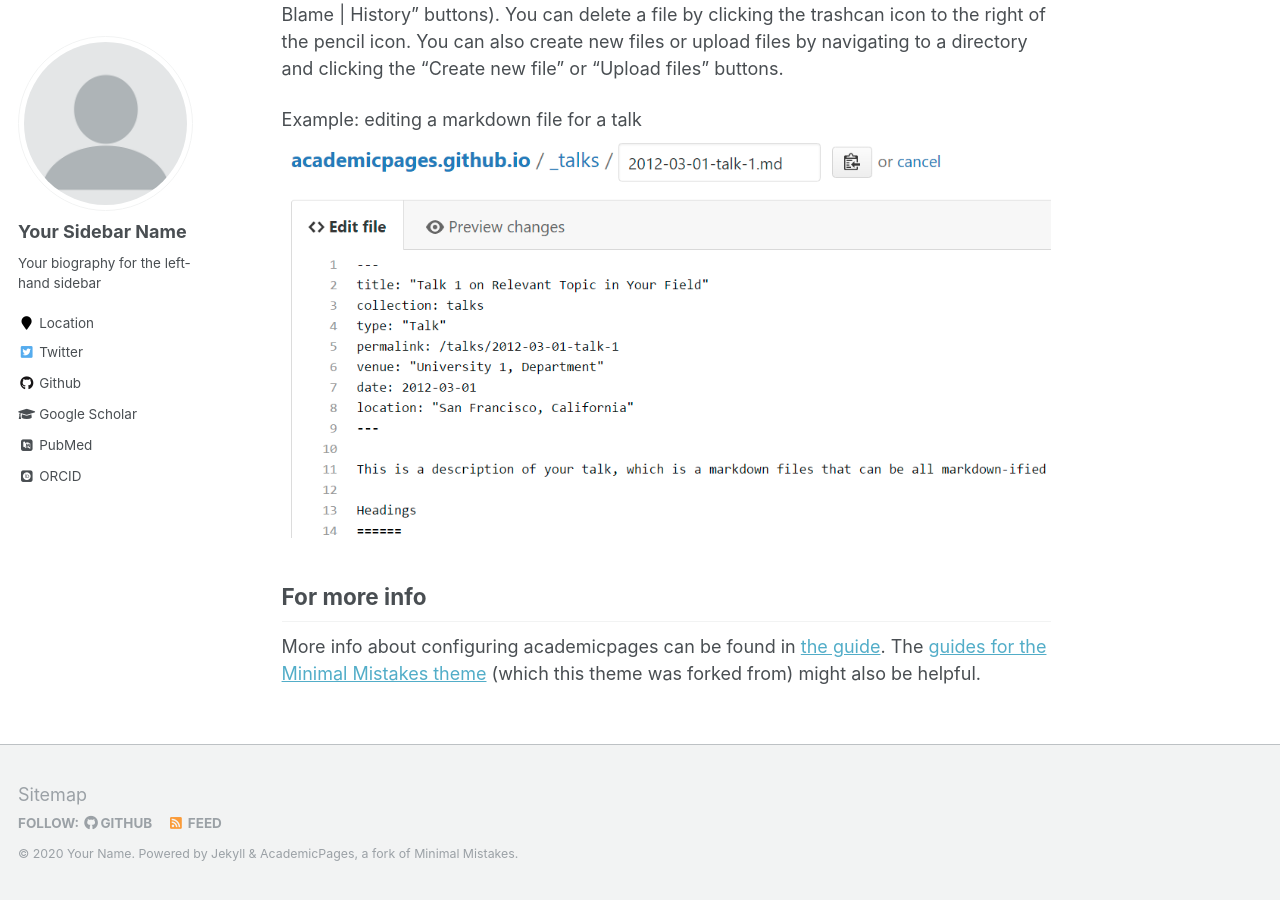
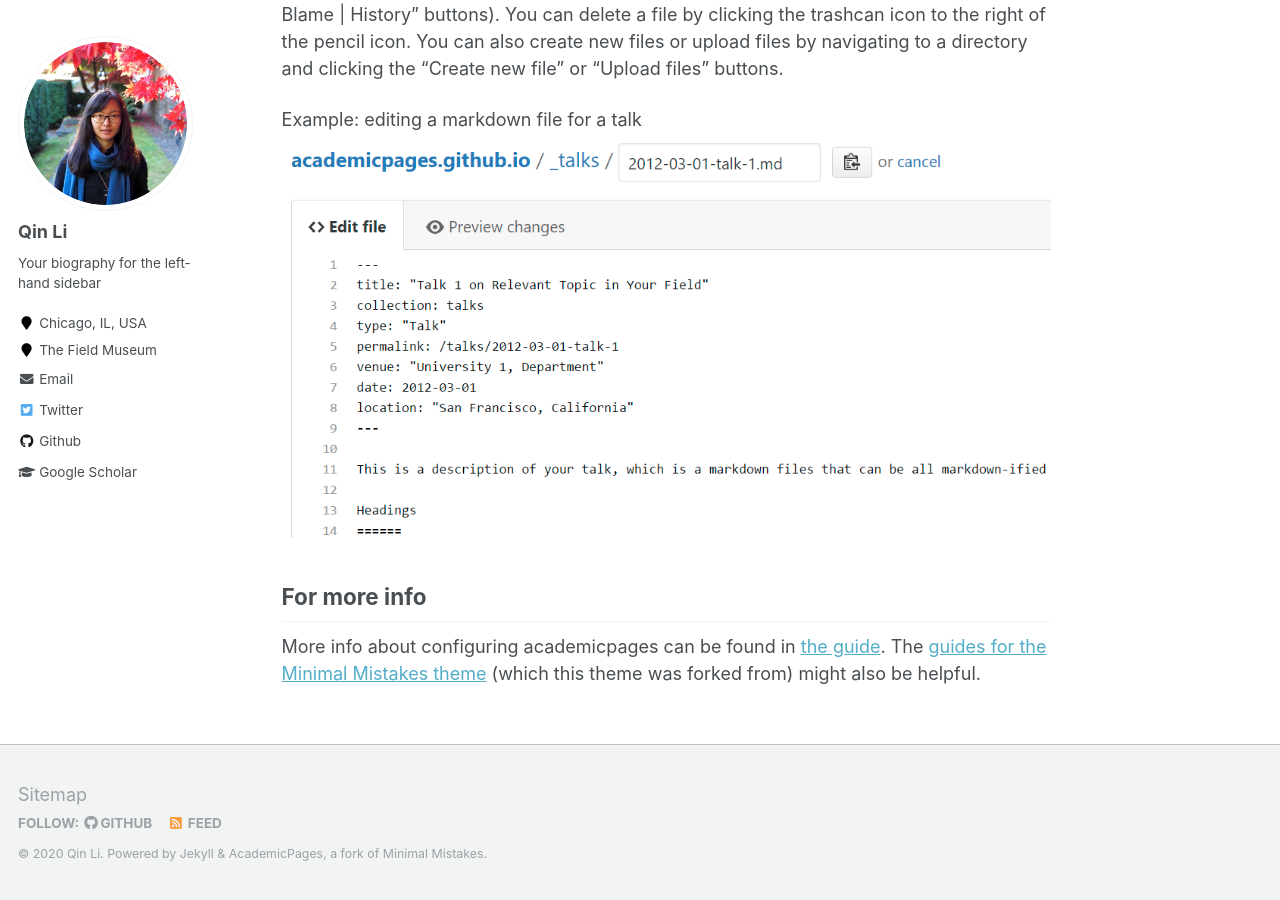
Before and after one commit to qli/qli.github.io, a Jekyll site: the page built from _pages/about.md, in a window 1280 px wide and 900 px high, scrolled down 2463 px. Built offline with Jekyll 4.4.1, drawn with Linux system fonts in a browser that asks for light colours; some web fonts are replaced.

Commit message:
modify the index page

```diff
--- a/_config.yml
+++ b/_config.yml
@@ -9,11 +9,11 @@
 locale                   : "en-US"
 title                    : "Qin Li"
 title_separator          : "-"
-name                     : &name "Your Name"
-description              : &description "personal description"
-url                      : https://academicpages.github.io # the base hostname & protocol for your site e.g. "https://mmistakes.github.io"
+name                     : &name "Qin Li"
+description              : &description "Postdoctoral Researcher"
+url                      : https://qli.github.io # the base hostname & protocol for your site e.g. "https://mmistakes.github.io"
 baseurl                  : "" # the subpath of your site, e.g. "/blog"
-repository               : "academicpages/academicpages.github.io"
+repository               : "qli/qli.github.io"
 teaser                   :  # filename of teaser fallback teaser image placed in /images/, .e.g. "500x300.png"
 breadcrumbs              : false # true, false (default)
 words_per_minute         : 160
@@ -80,14 +80,14 @@ analytics:
 
 # Site Author
 author:
-  name             : "Your Sidebar Name"
-  avatar           : "profile.png"
+  name             : "Qin Li"
+  avatar           : "profile_qinli.png"
   bio              : "Your biography for the left-hand sidebar"
-  location         : "Location"
-  employer         :
-  pubmed           : "https://www.ncbi.nlm.nih.gov/pubmed/?term=john+snow"
-  googlescholar    : "http://yourfullgooglescholarurl.com"
-  email            :
+  location         : "Chicago, IL, USA"
+  employer         : "The Field Museum"
+  pubmed           :
+  googlescholar    : "https://scholar.google.com/citations?user=chGL78AAAAAJ&hl=en&authuser=1"
+  email            : "qli(at)fieldmuseum(dot)org"
   researchgate     :  # example: "https://www.researchgate.net/profile/yourprofile"
   uri              :
   bitbucket        :
@@ -96,20 +96,20 @@ author:
   flickr           :
   facebook         :
   foursquare       :
-  github           : "academicpages"
+  github           : "https://github.com/qli"
   google_plus      :
   keybase          :
   instagram        :
   impactstory      : #"https://profiles.impactstory.org/u/xxxx-xxxx-xxxx-xxxx"
   lastfm           :
   linkedin         :
-  orcid            : "http://orcid.org/yourorcidurl"
+  orcid            :
   pinterest        :
   soundcloud       :
   stackoverflow    : # http://stackoverflow.com/users/123456/username
   steam            :
   tumblr           :
-  twitter          : "replacethistwitterhandle"
+  twitter          : "https://twitter.com/qinli_bio"
   vine             :
   weibo            :
   xing             :
```
Also changed, not shown: images/profile.png (deleted), images/profile_qinli.png (added), 1 other file.
